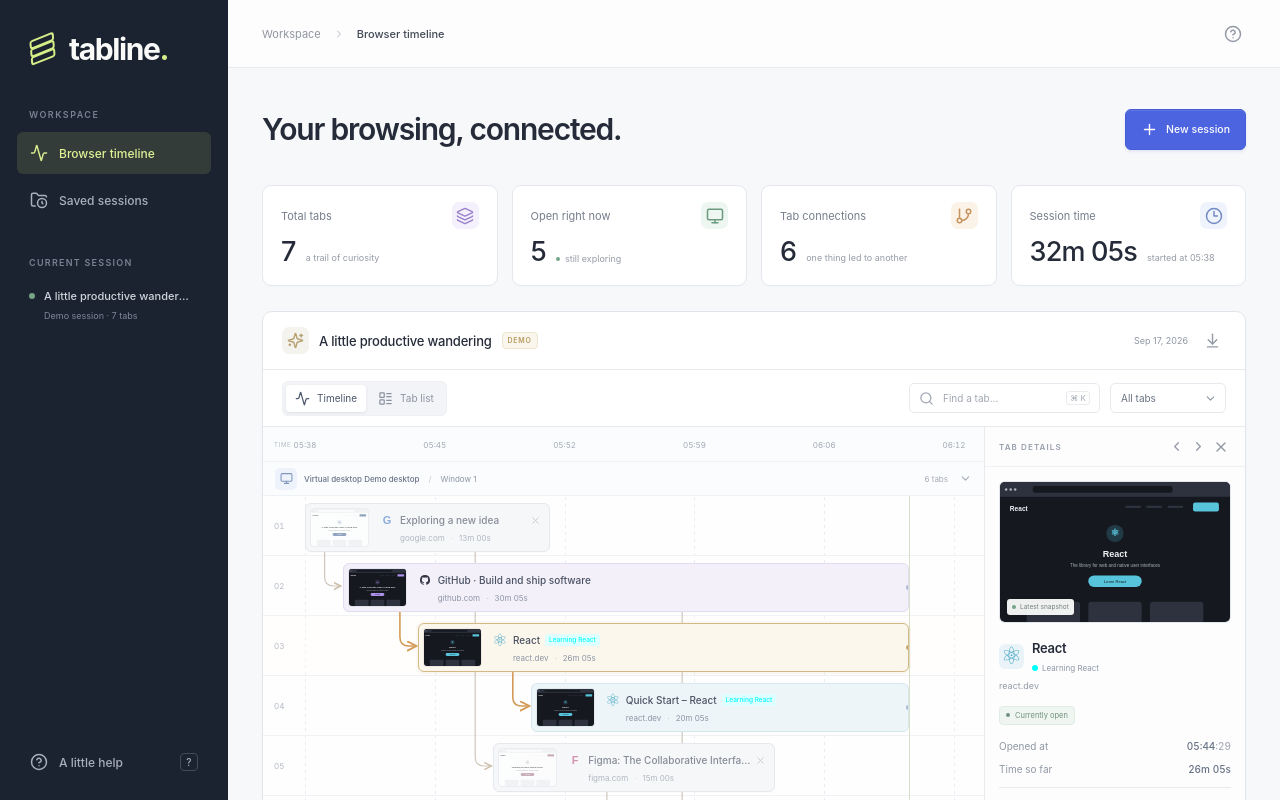
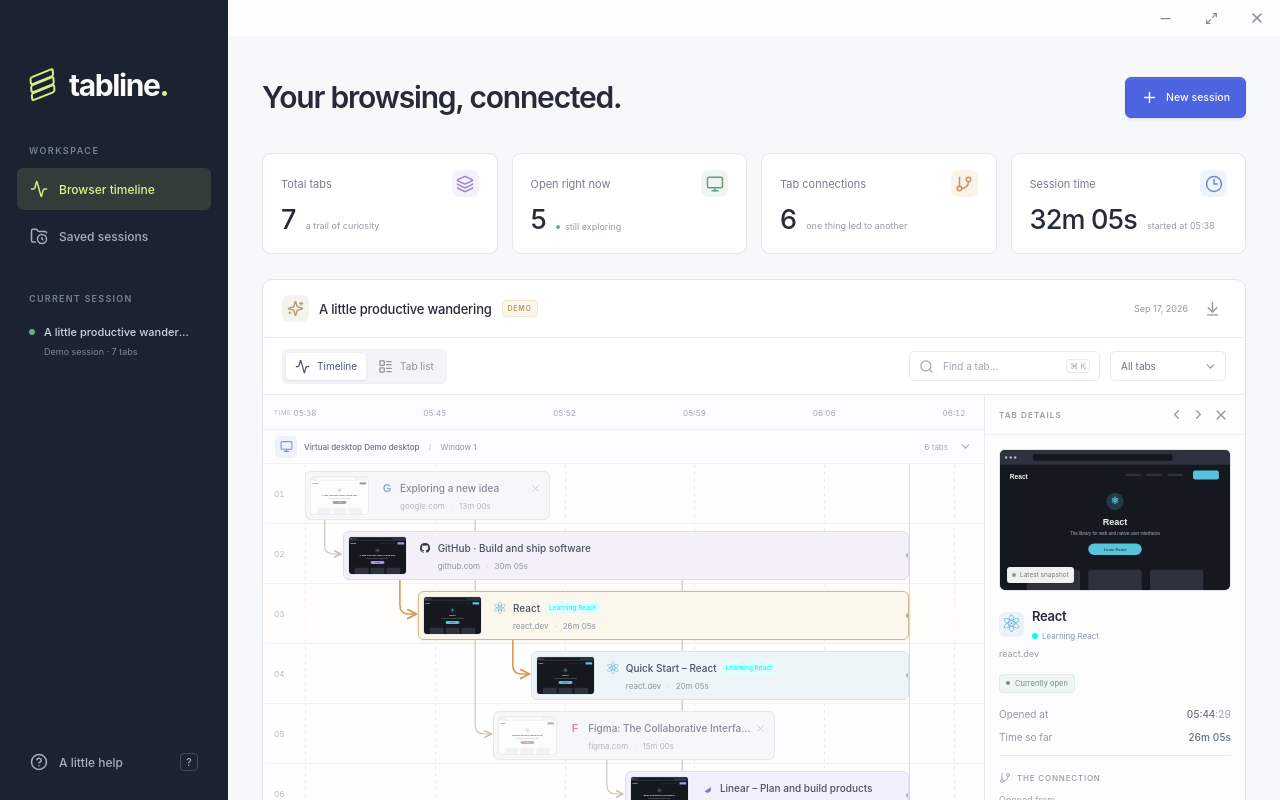
Before and after one commit to Imam-f/tabline, a React (Vite) app: page / in a window 1280 px wide. Shown: the top 800 px of the page. Built offline with nearby package versions, Linux system fonts and the light colour scheme.

Commit message:
Add frameless window title bar and polish panel spacing

```diff
--- a/electron/preload.cjs
+++ b/electron/preload.cjs
@@ -21,6 +21,9 @@
   setSessionFolder: (sessionId, folderId) => ipcRenderer.invoke('session:set-folder', sessionId, folderId),
   renameSession: (id, name) => ipcRenderer.invoke('session:rename', id, name),
   deleteSession: (id) => ipcRenderer.invoke('session:delete', id),
+  minimizeWindow: () => ipcRenderer.invoke('window:minimize'),
+  toggleMaximizeWindow: () => ipcRenderer.invoke('window:toggle-maximize'),
+  closeWindow: () => ipcRenderer.invoke('window:close'),
   onState: (callback) => {
     const listener = (_event, state) => callback(state);
     ipcRenderer.on('state:changed', listener);
--- a/src/App.tsx
+++ b/src/App.tsx
@@ -222,6 +222,13 @@
   const renderSession = (item: SessionSummary, indent: number): React.ReactNode => <SessionRow key={item.id} item={item} options={folderOptions} indent={indent} onMove={moveSession} disabled={state.status !== 'idle' && state.status !== 'error'} dragging={dragging?.type === 'session' && dragging.id === item.id} onDragStart={(event) => beginDrag('session', item.id, event)} onDragEnd={endDrag} onView={() => action(async () => { setArchived(await api!.loadSession(item.id)); setDemo(null); setSelectedId(null); setPage('workspace'); setQuery(''); setFilter('all'); })} onRestore={() => restoreSession(item)} editing={editingSessionId === item.id} sessionName={sessionName} onSessionNameChange={setSessionName} onRenameStart={() => startRenameSession(item)} onRenameSave={renameSession} onRenameCancel={cancelRenameSession} onDelete={() => setDeletingSession(item)}/>;
 
   return <div className="app-shell">
+    <header className="window-titlebar">
+      <div className="window-controls">
+        <button onClick={() => api?.minimizeWindow()} aria-label="Minimize window"><Minus size={15}/></button>
+        <button onClick={() => api?.toggleMaximizeWindow()} aria-label="Maximize or restore window"><Maximize2 size={13}/></button>
+        <button className="window-close" onClick={() => api?.closeWindow()} aria-label="Close window"><X size={16}/></button>
+      </div>
+    </header>
     <aside className="sidebar">
       <a className="brand" href="#" onClick={(event) => { event.preventDefault(); setPage('workspace'); }} aria-label="Tabline home"><span className="brand-mark"><span/><span/><span/></span><span>tabline<span className="brand-dot">.</span></span></a>
       <div className="nav-heading">WORKSPACE</div>
@@ -237,7 +244,6 @@
     </aside>
 
     <div className="main-shell">
-      <header className="topbar"><div className="breadcrumb"><span>Workspace</span><ChevronRight size={14}/><strong>{page === 'sessions' ? 'Saved sessions' : 'Browser timeline'}</strong></div><div className="topbar-right"><button className="icon-button" onClick={() => setShowHelp(true)} aria-label="Help"><CircleHelp size={18}/></button></div></header>
       <main>
         <section className="page-heading"><div><h1>{page === 'sessions' ? 'Pick up the thread.' : 'Your browsing, connected.'}</h1></div><button className="button primary" onClick={() => setShowLaunch(true)} disabled={state.status === 'launching' || state.status === 'stopping'}><Plus size={17}/>New session</button></section>
 
--- a/src/styles.css
+++ b/src/styles.css
@@ -1,7 +1,12 @@
 :root{font-family:Inter,"Segoe UI",-apple-system,BlinkMacSystemFont,sans-serif;color:#252b38;background:#f7f8fa;font-synthesis:none;font-weight:400;--muted:#8a8f9c;--border:#e8eaee;--blue:#4865e8;--sidebar:#1b2230}
 *{box-sizing:border-box}body{margin:0}button,input,select{font:inherit}button,a,input,select{-webkit-tap-highlight-color:transparent}button{cursor:pointer}button{color:inherit}button:disabled{cursor:default;opacity:.45}button:focus-visible,a:focus-visible,select:focus-visible{outline:3px solid #8196f4;outline-offset:3px}input:focus-visible{outline:0}button{border:0;background:none}a{color:inherit;text-decoration:none}svg{flex-shrink:0}::selection{background:#dae2ff}::-webkit-scrollbar{width:6px;height:6px}::-webkit-scrollbar-thumb{background:#d6dae1;border-radius:5px}::-webkit-scrollbar-track{background:transparent}
-.app-shell{display:flex;min-height:100vh}
-.sidebar{width:228px;position:fixed;inset:0 auto 0 0;display:flex;flex-direction:column;background:var(--sidebar);padding:31px 17px 0;color:#a8afbd;z-index:20}
+.app-shell{--sidebar-width:228px;display:flex;min-height:100vh;padding-top:36px}
+.window-titlebar{position:fixed;inset:0 0 auto;height:36px;z-index:30;display:flex;background:linear-gradient(to right,var(--sidebar) 0 var(--sidebar-width),#fdfdfe var(--sidebar-width) 100%);-webkit-app-region:drag;user-select:none}
+.window-controls{display:flex;height:100%;margin-left:auto;-webkit-app-region:no-drag}
+.window-controls button{width:46px;height:100%;display:grid;place-items:center;color:#7f8794;border-radius:0}
+.window-controls button:hover{background:#e9ecf1;color:#343b47}
+.window-controls .window-close:hover{background:#d94b4b;color:#fff}
+.sidebar{width:228px;position:fixed;inset:36px auto 0 0;display:flex;flex-direction:column;background:var(--sidebar);padding:31px 17px 0;color:#a8afbd;z-index:20}
 .brand{display:flex;align-items:center;gap:10px;font-size:30px;font-weight:720;letter-spacing:-1.4px;color:#fafbf9;padding:0 13px;margin-bottom:42px}
 .brand-dot{color:#d7ee8a}
 .brand-mark{width:29px;height:30px;position:relative;display:block;transform:rotate(-5deg)}
@@ -152,3 +157,7 @@
 .session-rename button:hover{background:#f3f5f9}
 .sessions-panel,.timeline-panel{margin-bottom:34px}
 @media(max-width:760px){.sessions-panel,.timeline-panel{margin-bottom:24px}}
+@media(min-width:1600px){.app-shell{--sidebar-width:248px}}
+@media(max-width:1200px){.app-shell{--sidebar-width:202px}}
+@media(max-width:1020px){.app-shell{--sidebar-width:183px}}
+@media(max-width:760px){.app-shell{--sidebar-width:64px}}
--- a/src/types.ts
+++ b/src/types.ts
@@ -67,6 +67,9 @@
   setSessionFolder(sessionId: string, folderId: string | null): Promise<void>;
   renameSession(id: string, name: string): Promise<void>;
   deleteSession(id: string): Promise<void>;
+  minimizeWindow(): Promise<void>;
+  toggleMaximizeWindow(): Promise<void>;
+  closeWindow(): Promise<void>;
   onState(callback: (state: AppState) => void): () => void;
 }
 declare global { interface Window { tabline?: TablineAPI } }
```
Also changed, not shown: electron/main.cjs (+9 -1 lines).
